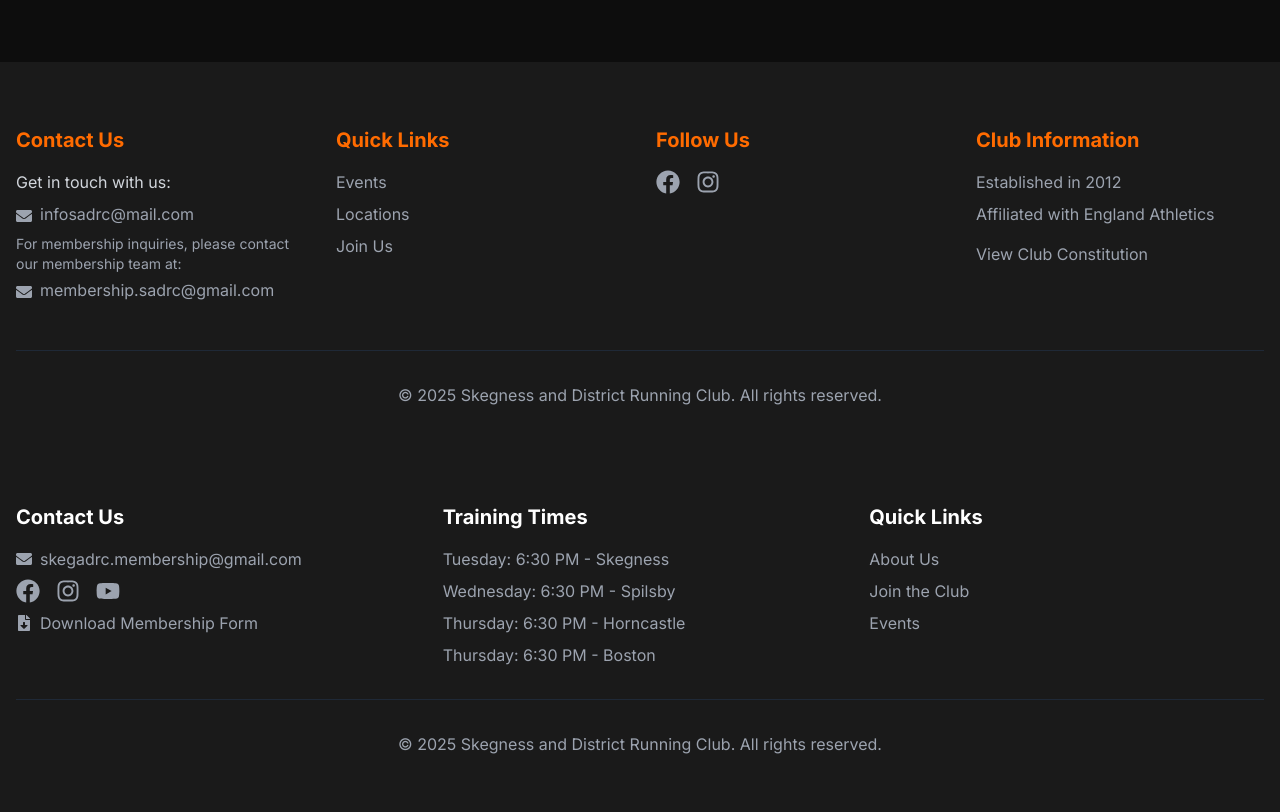
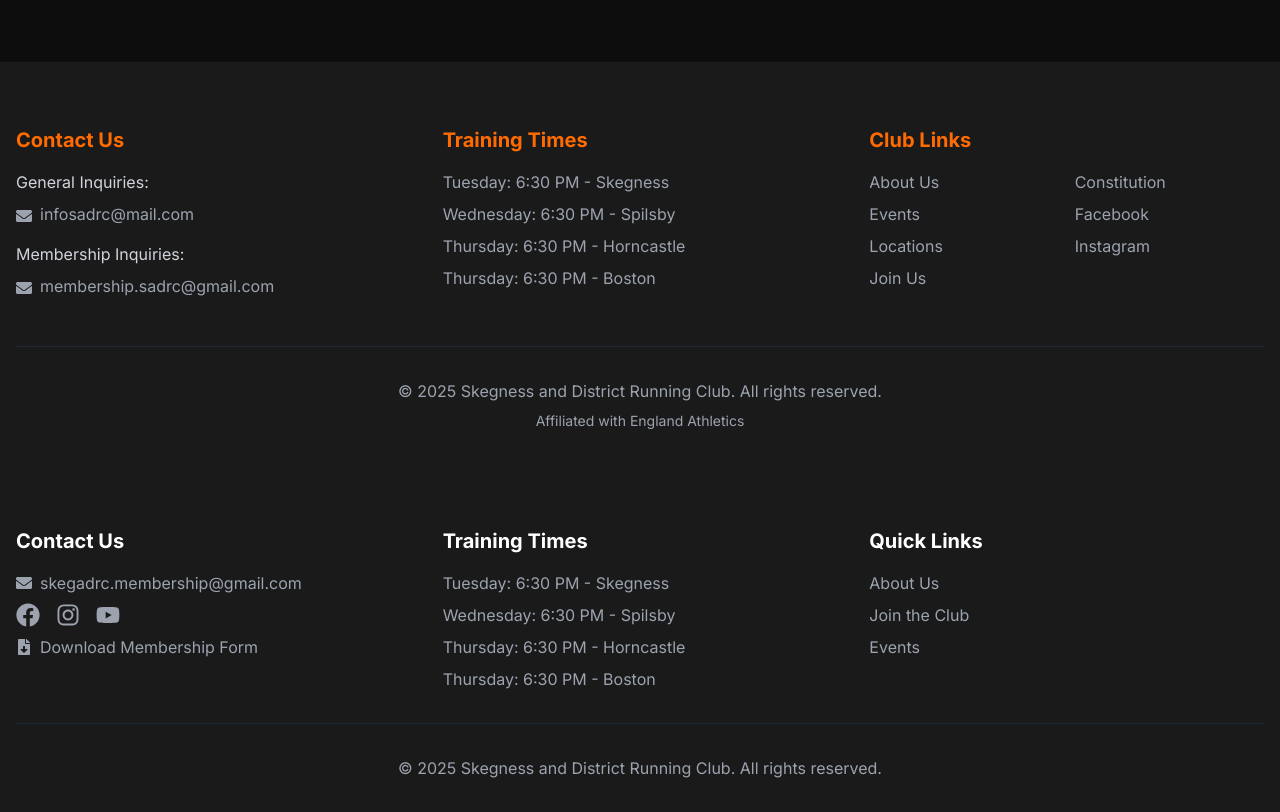
Before and after one commit to Moley73/sadrc-website, a Next.js app: page / in a window 1280 px wide. Shown: the part 5200-6012 px from the top of the page. Before the commit the page ends 5988 px from the top, so only its background shows below. Built offline with nearby package versions, Linux system fonts and the light colour scheme.

Commit message:
refactor: simplify footer and remove duplicated information

```diff
--- a/src/app/page.tsx
+++ b/src/app/page.tsx
@@ -328,26 +328,42 @@ export default function Home() {
       {/* Footer */}
       <footer id="footer" className="bg-[#1a1a1a] text-gray-300 py-16 scroll-mt-16">
         <div className="container mx-auto px-4">
-          <div className="grid grid-cols-1 md:grid-cols-2 lg:grid-cols-4 gap-8">
+          <div className="grid grid-cols-1 md:grid-cols-3 gap-8">
             {/* Contact */}
             <div>
               <h3 className="text-xl font-bold text-sadrc-orange mb-4">Contact Us</h3>
-              <p className="mb-2">Get in touch with us:</p>
-              <a href="mailto:infosadrc@mail.com" className="text-gray-400 hover:text-sadrc-orange block mb-2">
+              <p className="mb-2">General Inquiries:</p>
+              <a href="mailto:infosadrc@mail.com" className="text-gray-400 hover:text-sadrc-orange block mb-4">
                 <FaEnvelope className="inline-block mr-2" />
                 infosadrc@mail.com
               </a>
-              <p className="text-sm text-gray-400">For membership inquiries, please contact our membership team at:</p>
-              <a href="mailto:membership.sadrc@gmail.com" className="text-gray-400 hover:text-sadrc-orange block mt-1">
+              <p className="mb-2">Membership Inquiries:</p>
+              <a href="mailto:membership.sadrc@gmail.com" className="text-gray-400 hover:text-sadrc-orange block">
                 <FaEnvelope className="inline-block mr-2" />
                 membership.sadrc@gmail.com
               </a>
             </div>
 
-            {/* Quick Links */}
+            {/* Training Times */}
             <div>
-              <h3 className="text-xl font-bold text-sadrc-orange mb-4">Quick Links</h3>
+              <h3 className="text-xl font-bold text-sadrc-orange mb-4">Training Times</h3>
+              <ul className="space-y-2 text-gray-400">
+                <li>Tuesday: 6:30 PM - Skegness</li>
+                <li>Wednesday: 6:30 PM - Spilsby</li>
+                <li>Thursday: 6:30 PM - Horncastle</li>
+                <li>Thursday: 6:30 PM - Boston</li>
+              </ul>
+            </div>
+
+            {/* Club Links */}
+            <div>
+              <h3 className="text-xl font-bold text-sadrc-orange mb-4">Club Links</h3>
+              <div className="grid grid-cols-2 gap-4">
+                <div>
                   <ul className="space-y-2">
+                    <li>
+                      <a href="/about" className="text-gray-400 hover:text-sadrc-orange">About Us</a>
+                    </li>
                     <li>
                       <a href="/#events" className="text-gray-400 hover:text-sadrc-orange">Events</a>
                     </li>
@@ -359,47 +375,41 @@ export default function Home() {
                     </li>
                   </ul>
                 </div>
-
-            {/* Social Media */}
                 <div>
-              <h3 className="text-xl font-bold text-sadrc-orange mb-4">Follow Us</h3>
-              <div className="flex space-x-4">
+                  <ul className="space-y-2">
+                    <li>
+                      <a href="/constitution" className="text-gray-400 hover:text-sadrc-orange">Constitution</a>
+                    </li>
+                    <li>
                       <a
                         href="https://www.facebook.com/skegnessrunningclub"
                         target="_blank"
                         rel="noopener noreferrer"
-                  className="text-gray-400 hover:text-sadrc-orange text-2xl"
+                        className="text-gray-400 hover:text-sadrc-orange"
                       >
-                  <FaFacebook />
+                        Facebook
                       </a>
+                    </li>
+                    <li>
                       <a
                         href="https://www.instagram.com/skegnessrunningclub"
                         target="_blank"
                         rel="noopener noreferrer"
-                  className="text-gray-400 hover:text-sadrc-orange text-2xl"
+                        className="text-gray-400 hover:text-sadrc-orange"
                       >
-                  <FaInstagram />
+                        Instagram
                       </a>
+                    </li>
+                  </ul>
                 </div>
               </div>
-
-            {/* Club Info */}
-            <div>
-              <h3 className="text-xl font-bold text-sadrc-orange mb-4">Club Information</h3>
-              <p className="text-gray-400 mb-2">Established in 2012</p>
-              <p className="text-gray-400">Affiliated with England Athletics</p>
-              <a
-                href="/constitution"
-                className="inline-block mt-4 text-gray-400 hover:text-sadrc-orange"
-              >
-                View Club Constitution
-              </a>
             </div>
           </div>
 
           {/* Copyright */}
           <div className="mt-12 pt-8 border-t border-gray-800 text-center text-gray-400">
             <p>&copy; {new Date().getFullYear()} Skegness and District Running Club. All rights reserved.</p>
+            <p className="mt-2 text-sm">Affiliated with England Athletics</p>
           </div>
         </div>
       </footer>
```
Lines whose indentation alone changed are shown as unchanged.
